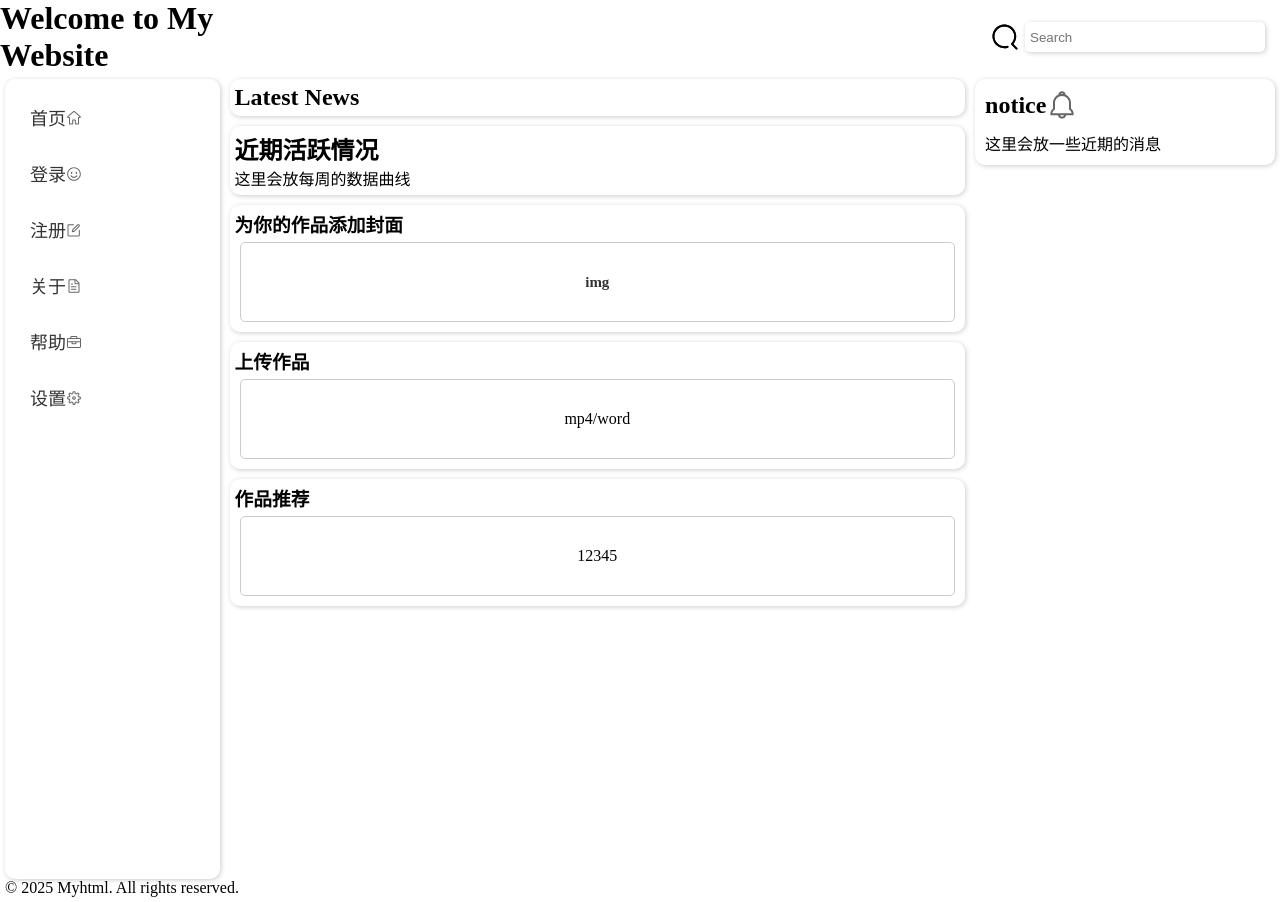
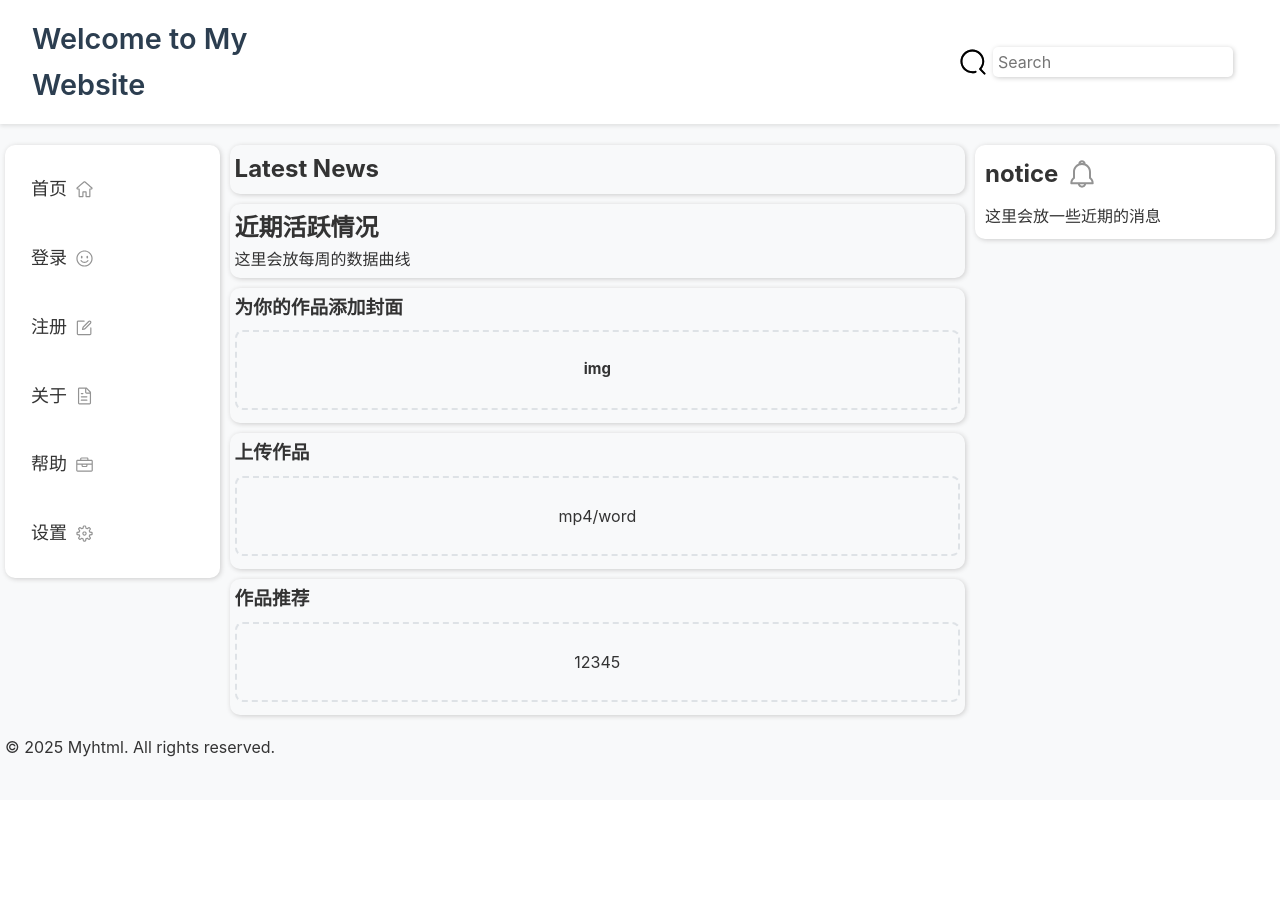
Before and after one commit to haha-ha-cuo/XiliXili, a PHP site: page /home.html in a window 1280 px wide. After the commit the page ends 757 px from the top, so only its background shows below. Run offline with PHP 8.4, Linux system fonts and the light colour scheme.

Commit message:
feat: 重构前端页面结构和样式，添加全局CSS规范
- 添加全局CSS变量和基础样式
- 重构HTML文档结构，添加DOCTYPE和语言声明
- 优化登录页面交互逻辑和表单处理
- 统一导航栏和按钮样式
- 修复拼写错误和HTML结构问题
- 更新README文档，添加项目详细说明

```diff
--- /dev/null
+++ b/css/global.css
@@ -0,0 +1,245 @@
+/**
+ * 全局样式文件
+ * 包含项目通用的样式规范和变量定义
+ */
+
+/* CSS 变量定义 */
+:root {
+    /* 主色调 */
+    --primary-color: #667eea;
+    --primary-dark: #764ba2;
+    --secondary-color: #f8f9fa;
+
+    /* 文字颜色 */
+    --text-primary: #333;
+    --text-secondary: #666;
+    --text-muted: #999;
+
+    /* 背景颜色 */
+    --bg-primary: #fff;
+    --bg-secondary: #f8f9fa;
+    --bg-light: #e9ecef;
+
+    /* 边框颜色 */
+    --border-color: #dee2e6;
+    --border-light: #e9ecef;
+
+    /* 阴影 */
+    --shadow-sm: 0 2px 4px rgba(0, 0, 0, 0.1);
+    --shadow-md: 0 4px 8px rgba(0, 0, 0, 0.15);
+    --shadow-lg: 0 8px 16px rgba(0, 0, 0, 0.2);
+
+    /* 圆角 */
+    --radius-sm: 4px;
+    --radius-md: 8px;
+    --radius-lg: 12px;
+
+    /* 间距 */
+    --spacing-xs: 0.25rem;
+    --spacing-sm: 0.5rem;
+    --spacing-md: 1rem;
+    --spacing-lg: 1.5rem;
+    --spacing-xl: 2rem;
+
+    /* 字体 */
+    --font-family: -apple-system, BlinkMacSystemFont, 'Segoe UI', Roboto, sans-serif;
+    --font-size-sm: 0.875rem;
+    --font-size-base: 1rem;
+    --font-size-lg: 1.125rem;
+    --font-size-xl: 1.25rem;
+    --font-size-2xl: 1.5rem;
+
+    /* 过渡动画 */
+    --transition-fast: 0.15s ease;
+    --transition-base: 0.3s ease;
+    --transition-slow: 0.5s ease;
+}
+
+/* 全局重置 */
+*,
+*::before,
+*::after {
+    box-sizing: border-box;
+    margin: 0;
+    padding: 0;
+}
+
+/* 基础样式 */
+body {
+    font-family: var(--font-family);
+    font-size: var(--font-size-base);
+    line-height: 1.6;
+    color: var(--text-primary);
+    background-color: var(--bg-secondary);
+    -webkit-font-smoothing: antialiased;
+    -moz-osx-font-smoothing: grayscale;
+}
+
+/* 链接样式 */
+a {
+    color: var(--primary-color);
+    text-decoration: none;
+    transition: color var(--transition-base);
+}
+
+a:hover {
+    color: var(--primary-dark);
+}
+
+/* 按钮基础样式 */
+button {
+    font-family: inherit;
+    font-size: inherit;
+    border: none;
+    border-radius: var(--radius-md);
+    padding: var(--spacing-sm) var(--spacing-md);
+    cursor: pointer;
+    transition: all var(--transition-base);
+    background-color: var(--bg-primary);
+    color: var(--text-primary);
+}
+
+button:hover {
+    transform: translateY(-1px);
+    box-shadow: var(--shadow-md);
+}
+
+button:active {
+    transform: translateY(0);
+}
+
+/* 输入框基础样式 */
+input,
+textarea {
+    font-family: inherit;
+    font-size: inherit;
+    border: 2px solid var(--border-color);
+    border-radius: var(--radius-md);
+    padding: var(--spacing-sm) var(--spacing-md);
+    transition: all var(--transition-base);
+    background-color: var(--bg-primary);
+}
+
+input:focus,
+textarea:focus {
+    outline: none;
+    border-color: var(--primary-color);
+    box-shadow: 0 0 0 3px rgba(102, 126, 234, 0.1);
+}
+
+/* 工具类 */
+.text-center { text-align: center; }
+.text-left { text-align: left; }
+.text-right { text-align: right; }
+
+.d-flex { display: flex; }
+.d-block { display: block; }
+.d-none { display: none; }
+
+.justify-center { justify-content: center; }
+.justify-between { justify-content: space-between; }
+.justify-around { justify-content: space-around; }
+
+.align-center { align-items: center; }
+.align-start { align-items: flex-start; }
+.align-end { align-items: flex-end; }
+
+.flex-column { flex-direction: column; }
+.flex-row { flex-direction: row; }
+
+.m-0 { margin: 0; }
+.m-1 { margin: var(--spacing-sm); }
+.m-2 { margin: var(--spacing-md); }
+.m-3 { margin: var(--spacing-lg); }
+
+.p-0 { padding: 0; }
+.p-1 { padding: var(--spacing-sm); }
+.p-2 { padding: var(--spacing-md); }
+.p-3 { padding: var(--spacing-lg); }
+
+.rounded { border-radius: var(--radius-md); }
+.rounded-lg { border-radius: var(--radius-lg); }
+
+.shadow { box-shadow: var(--shadow-md); }
+.shadow-lg { box-shadow: var(--shadow-lg); }
+
+/* 响应式设计 */
+@media (max-width: 768px) {
+    :root {
+        --font-size-base: 0.9rem;
+        --spacing-md: 0.75rem;
+        --spacing-lg: 1rem;
+    }
+
+    body {
+        font-size: var(--font-size-base);
+    }
+}
+
+@media (max-width: 480px) {
+    :root {
+        --font-size-base: 0.85rem;
+        --spacing-sm: 0.375rem;
+        --spacing-md: 0.5rem;
+        --spacing-lg: 0.75rem;
+    }
+}
+
+/* 动画类 */
+.fade-in {
+    animation: fadeIn 0.3s ease-in;
+}
+
+.slide-up {
+    animation: slideUp 0.3s ease-out;
+}
+
+@keyframes fadeIn {
+    from {
+        opacity: 0;
+    }
+    to {
+        opacity: 1;
+    }
+}
+
+@keyframes slideUp {
+    from {
+        transform: translateY(20px);
+        opacity: 0;
+    }
+    to {
+        transform: translateY(0);
+        opacity: 1;
+    }
+}
+
+/* 可访问性改进 */
+@media (prefers-reduced-motion: reduce) {
+    *,
+    *::before,
+    *::after {
+        animation-duration: 0.01ms !important;
+        animation-iteration-count: 1 !important;
+        transition-duration: 0.01ms !important;
+    }
+}
+
+/* 打印样式 */
+@media print {
+    * {
+        background: transparent !important;
+        color: black !important;
+        box-shadow: none !important;
+        text-shadow: none !important;
+    }
+
+    a,
+    a:visited {
+        text-decoration: underline;
+    }
+
+    button {
+        display: none;
+    }
+}
--- a/css/home.css
+++ b/css/home.css
@@ -1,22 +1,33 @@
+/* 全局样式重置 */
 * {
     margin: 0;
     padding: 0;
     box-sizing: border-box;
 }
 
+body {
+    font-family: -apple-system, BlinkMacSystemFont, 'Segoe UI', Roboto, sans-serif;
+    line-height: 1.6;
+    color: #333;
+    background-color: #f8f9fa;
+}
+
+/* 头部样式 */
 header {
     width: 100%;
+    padding: 1rem 2rem;
+    background-color: #fff;
+    box-shadow: 0 2px 4px rgba(0, 0, 0, 0.1);
     display: flex;
-    justify-content: flex-start;
+    justify-content: space-between;
     align-items: center;
+    margin-bottom: 1rem;
 }
 
-body {
-    background-color: #ffffff;
-    display: flex;
-    flex-direction: column;
-    align-items: flex-start;
-    justify-content: flex-start;
+header h1 {
+    color: #2c3e50;
+    font-size: 1.8rem;
+    font-weight: 600;
 }
 
 main {
@@ -49,18 +60,29 @@ main {
 }
 
 .guide-box img {
-    height: 1em;
-    width: 1em;
-    margin-top: 2px;
-    filter: opacity(100%);
+    height: 1.2em;
+    width: 1.2em;
+    margin-left: 0.5rem;
+    opacity: 0.7;
+    transition: opacity 0.3s ease;
 }
 
 .guide-box {
-    margin: 5px;
-    padding: 10px;
+    margin: 0.5rem 0;
+    padding: 0.75rem 1rem;
+    border-radius: 8px;
+    transition: background-color 0.3s ease;
     display: flex;
     align-items: center;
-    justify-content: center;
+    justify-content: flex-start;
+}
+
+.guide-box:hover {
+    background-color: #f8f9fa;
+}
+
+.guide-box:hover img {
+    opacity: 1;
 }
 
 .search {
@@ -120,14 +142,23 @@ main {
     margin: 5px;
 }
 
-.subbmition {
-    margin: 5px;
+/* 修复类名拼写错误 */
+.submission {
+    margin: 0.5rem 0;
     height: 5em;
-    border-radius: 5px;
+    border-radius: 8px;
     display: flex;
     justify-content: center;
     align-items: center;
-    border: 1px solid #ccc;
+    border: 2px dashed #dee2e6;
+    background-color: #f8f9fa;
+    transition: all 0.3s ease;
+    cursor: pointer;
+}
+
+.submission:hover {
+    border-color: #6c757d;
+    background-color: #e9ecef;
 }
 
 .search-button {
@@ -146,7 +177,12 @@ main {
 .search-button img {
     width: 100%;
     height: 100%;
-    filter: opacity(100%);
+    opacity: 0.7;
+    transition: opacity 0.3s ease;
+}
+
+.search-button:hover img {
+    opacity: 1;
 }
 
 .notice {
@@ -158,7 +194,14 @@ main {
 
 .notice img {
     width: 2em;
-    filter: opacity(100%);
+    height: 2em;
+    margin-left: 0.5rem;
+    opacity: 0.7;
+    transition: opacity 0.3s ease;
+}
+
+.notice:hover img {
+    opacity: 1;
 }
 
 footer {
--- a/home.html
+++ b/home.html
@@ -1,7 +1,14 @@
+<!DOCTYPE html>
+<html lang="zh-CN">
 <head>
-    <link rel="stylesheet" href="css/home.css">
+    <meta charset="UTF-8">
+    <meta name="viewport" content="width=device-width, initial-scale=1.0">
+    <title>XiliXili - 主页</title>
+    <link rel="stylesheet" href="css/global.css">
+    <link rel="stylesheet" type="text/css" href="css/home.css">
+</head>
 
-</head>
+<body>
 <header>
     <h1>Welcome to My Website</h1>
     <div class="search">
@@ -47,19 +54,19 @@
             </div>
             <div class="main-box left">
                 <h3>为你的作品添加封面</h3>
-                <div class="subbmition">
-                    <a herf="#" class="guide-a""><h5>img</h5></a>
+                <div class="submission">
+                    <a href="#" class="guide-a"><h5>img</h5></a>
                 </div>
             </div>
-            <div class=" main-box left">
+            <div class="main-box left">
                 <h3>上传作品</h3>
-                        <div class="subbmition">
+                <div class="submission">
                     mp4/word
                 </div>
             </div>
-                <div class=" main-box left">
+            <div class="main-box left">
                 <h3>作品推荐</h3>
-                    <div class="subbmition">
+                <div class="submission">
                     12345
                 </div>
             </div>
@@ -79,3 +86,4 @@
     <p>© 2025 Myhtml. All rights reserved.</p>
 </footer>
 </body>
+</html>
```
Also changed, not shown: css/login.css (+58 -32 lines), css/main.css (+32 -27 lines), js/login.js (+56 -10 lines), login.html (+8 -2 lines), main.html (+11 -4 lines), README.md. Lines whose indentation alone changed are shown as unchanged.
